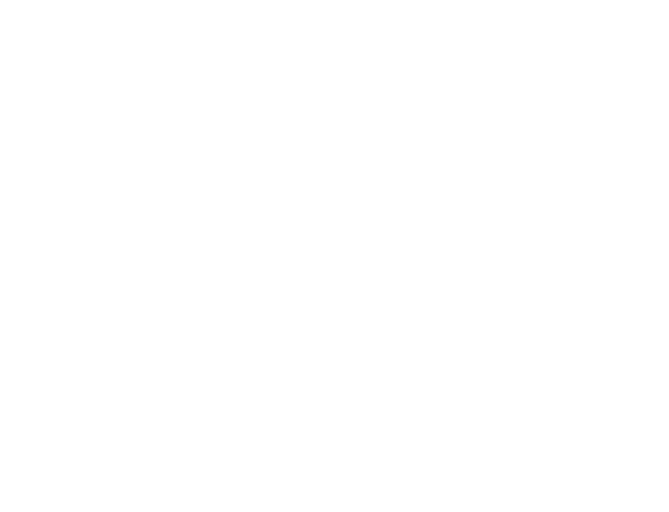
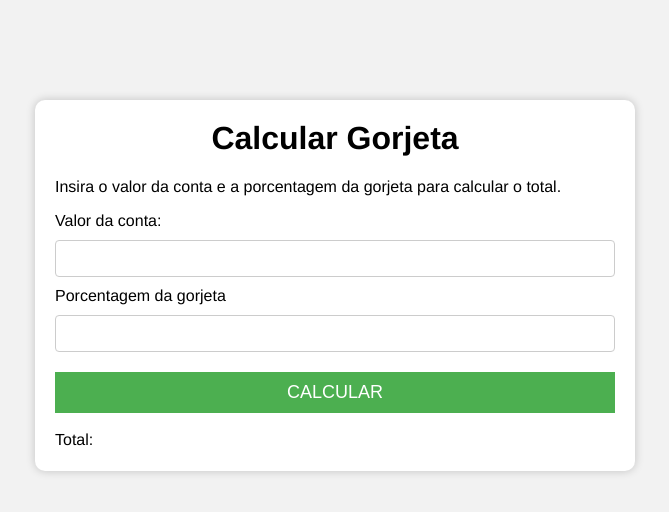
Before and after one commit to eduardoalen/Calcular-Gorjeta, a plain HTML site: page index.html in a window 1280 px wide. Shown: the whole page, without its empty margins (305-974 px from the left). Drawn offline with Linux system fonts and the light colour scheme.

Commit message:
Estilização css

```diff
--- a/css/style.css
+++ b/css/style.css
@@ -0,0 +1,53 @@
+* {
+    box-sizing: border-box;
+}
+
+body {
+    background-color: #f2f2f2;
+    font-family: "Helvetica", sans-serif;
+}
+
+.container {
+    background-color: #ffffff;
+    max-width: 600px;
+    margin: 100px auto;
+    padding: 20px;
+    box-shadow: 0 0 10px rgba(0, 0, 0, .2);
+    border-radius: 10px;
+}
+
+h1 {
+    margin-top: 0;
+    text-align: center;
+}
+
+input {
+    padding: 10px;
+    border: 1px solid #cccccc;
+    border-radius: 4px;
+    margin: 10px 0;
+    width: 100%;
+}
+
+button {
+    background-color: #4caf50;
+    color: #ffffff;
+    padding: 10px;
+    border: none;
+    cursor: pointer;
+    margin: 10px 0;
+    width: 100%;
+    font-size: 18px;
+    text-transform: uppercase;
+    transition: background-color .2s ease;
+}
+
+button:hover {
+    background-color: #45a049;
+}
+
+#total {
+    font-size: 24px;
+    font-weight: bold;
+    margin-top: 10px;
+}
--- a/index.html
+++ b/index.html
@@ -8,7 +8,22 @@
     <link rel="stylesheet" href="css/style.css">
 </head>
 <body>
+    <div class="container">
+        <h1>Calcular Gorjeta</h1>
+        <p>Insira o valor da conta e a porcentagem da gorjeta para calcular o total.</p>
+        <label for="conta">Valor da conta:</label>
+        <input type="number" id="conta">
+        <br/>
+        <label for="gorjeta">Porcentagem da gorjeta</label>
+        <input type="number" id="gorjeta">
+        <br/>
+        <button id="calcular">Calcular</button>
+        <br/>
 
+        <label for="total">Total:</label>
+        <span id="total"></span>
+
+    </div>
 
 
     <script src="js/script.js"></script>
```
